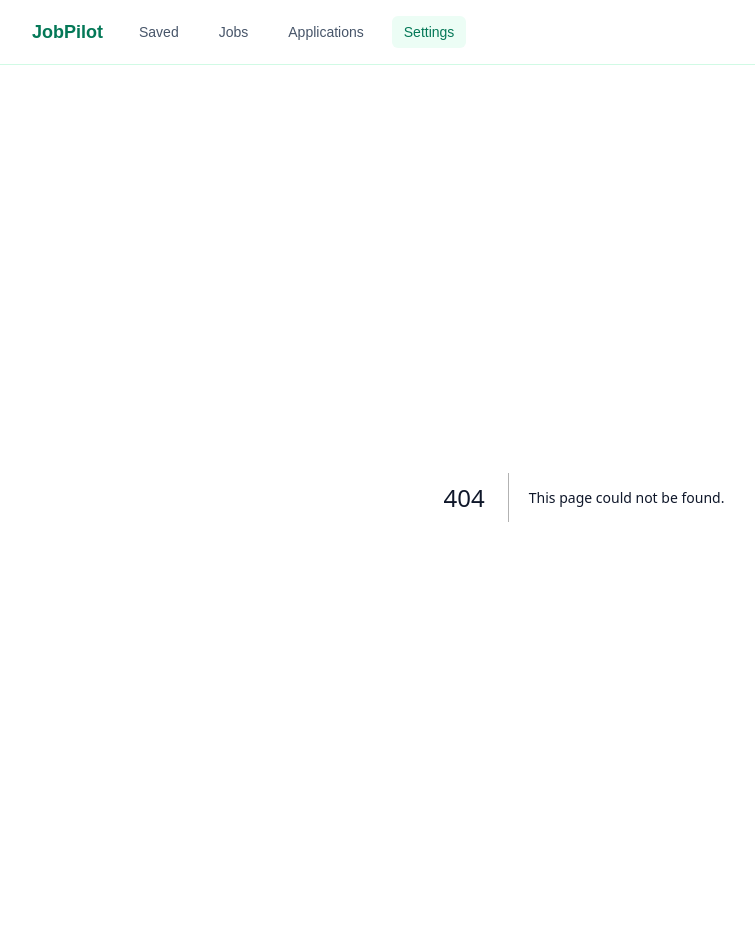
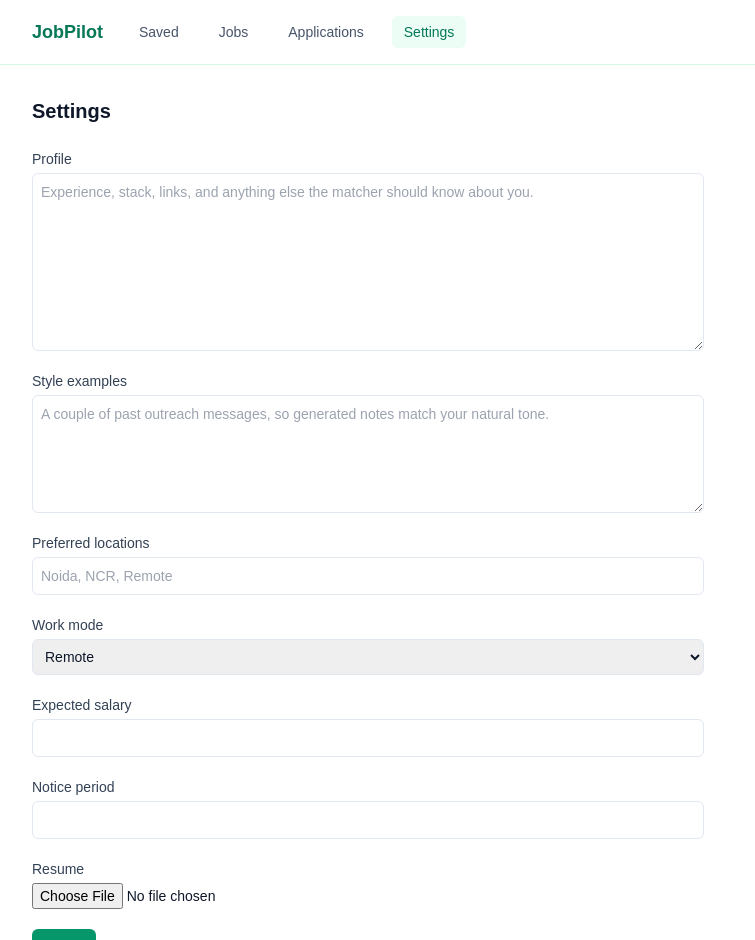
Before and after one commit to sumit-verma11/jobFinder, a Next.js app: page /settings in a window 1280 px wide. Before the commit this address had no page. Shown: the top 940 px of the page, without its empty margins (56-811 px from the left). Built offline with nearby package versions, Linux system fonts and the light colour scheme; no server answers; the database is empty.

Commit message:
feat: add DB-backed Settings page with resume upload

```diff
--- /dev/null
+++ b/src/app/api/settings/resume/route.ts
@@ -0,0 +1,19 @@
+import { db } from "@/lib/db";
+import { readResumeFile } from "@/lib/resumeStorage";
+
+export async function GET() {
+  const profile = await db.userProfile.findUnique({ where: { id: "default" } });
+
+  if (!profile?.resumeFilePath || !profile.resumeFileName) {
+    return new Response("No resume uploaded", { status: 404 });
+  }
+
+  const buffer = await readResumeFile(profile.resumeFilePath);
+
+  return new Response(buffer as unknown as BodyInit, {
+    headers: {
+      "Content-Type": "application/octet-stream",
+      "Content-Disposition": `attachment; filename="${profile.resumeFileName}"`,
+    },
+  });
+}
--- /dev/null
+++ b/src/app/api/settings/route.ts
@@ -0,0 +1,34 @@
+import { NextResponse } from "next/server";
+import type { WorkMode } from "@prisma/client";
+import { saveProfile } from "@/lib/profile";
+import { saveResumeFile } from "@/lib/resumeStorage";
+
+export async function POST(request: Request) {
+  const form = await request.formData();
+
+  const profileText = String(form.get("profileText") ?? "");
+  const styleExamplesText = String(form.get("styleExamplesText") ?? "");
+  const preferredLocations = String(form.get("preferredLocations") ?? "")
+    .split(",")
+    .map((location) => location.trim())
+    .filter(Boolean);
+  const workMode = String(form.get("workMode") ?? "REMOTE") as WorkMode;
+  const expectedSalary = String(form.get("expectedSalary") ?? "").trim() || null;
+  const noticePeriod = String(form.get("noticePeriod") ?? "").trim() || null;
+
+  const resumeFile = form.get("resume");
+  const resumeFields =
+    resumeFile instanceof File && resumeFile.size > 0 ? await saveResumeFile(resumeFile) : {};
+
+  await saveProfile({
+    profileText,
+    styleExamplesText,
+    preferredLocations,
+    workMode,
+    expectedSalary,
+    noticePeriod,
+    ...resumeFields,
+  });
+
+  return NextResponse.json({ ok: true });
+}
--- /dev/null
+++ b/src/app/settings/page.tsx
@@ -0,0 +1,13 @@
+import { db } from "@/lib/db";
+import { SettingsForm } from "@/components/SettingsForm";
+
+export default async function SettingsPage() {
+  const profile = await db.userProfile.findUnique({ where: { id: "default" } });
+
+  return (
+    <div>
+      <h1 className="mb-6 text-xl font-semibold text-slate-900">Settings</h1>
+      <SettingsForm profile={profile} />
+    </div>
+  );
+}
--- /dev/null
+++ b/src/components/SettingsForm.tsx
@@ -0,0 +1,103 @@
+"use client";
+
+import { useRouter } from "next/navigation";
+import type { FormEvent } from "react";
+import type { UserProfile } from "@prisma/client";
+
+export function SettingsForm({ profile }: { profile: UserProfile | null }) {
+  const router = useRouter();
+
+  async function handleSubmit(event: FormEvent<HTMLFormElement>) {
+    event.preventDefault();
+    const formData = new FormData(event.currentTarget);
+    await fetch("/api/settings", { method: "POST", body: formData });
+    router.refresh();
+  }
+
+  return (
+    <form onSubmit={handleSubmit} className="flex max-w-2xl flex-col gap-5">
+      <label className="flex flex-col gap-1">
+        <span className="text-sm font-medium text-slate-700">Profile</span>
+        <textarea
+          name="profileText"
+          defaultValue={profile?.profileText ?? ""}
+          rows={8}
+          className="rounded-md border border-slate-200 p-2 text-sm"
+          placeholder="Experience, stack, links, and anything else the matcher should know about you."
+        />
+      </label>
+
+      <label className="flex flex-col gap-1">
+        <span className="text-sm font-medium text-slate-700">Style examples</span>
+        <textarea
+          name="styleExamplesText"
+          defaultValue={profile?.styleExamplesText ?? ""}
+          rows={5}
+          className="rounded-md border border-slate-200 p-2 text-sm"
+          placeholder="A couple of past outreach messages, so generated notes match your natural tone."
+        />
+      </label>
+
+      <label className="flex flex-col gap-1">
+        <span className="text-sm font-medium text-slate-700">Preferred locations</span>
+        <input
+          type="text"
+          name="preferredLocations"
+          defaultValue={profile?.preferredLocations.join(", ") ?? ""}
+          className="rounded-md border border-slate-200 p-2 text-sm"
+          placeholder="Noida, NCR, Remote"
+        />
+      </label>
+
+      <label className="flex flex-col gap-1">
+        <span className="text-sm font-medium text-slate-700">Work mode</span>
+        <select
+          name="workMode"
+          defaultValue={profile?.workMode ?? "REMOTE"}
+          className="rounded-md border border-slate-200 p-2 text-sm"
+        >
+          <option value="REMOTE">Remote</option>
+          <option value="HYBRID">Hybrid</option>
+          <option value="ONSITE">Onsite</option>
+        </select>
+      </label>
+
+      <label className="flex flex-col gap-1">
+        <span className="text-sm font-medium text-slate-700">Expected salary</span>
+        <input
+          type="text"
+          name="expectedSalary"
+          defaultValue={profile?.expectedSalary ?? ""}
+          className="rounded-md border border-slate-200 p-2 text-sm"
+        />
+      </label>
+
+      <label className="flex flex-col gap-1">
+        <span className="text-sm font-medium text-slate-700">Notice period</span>
+        <input
+          type="text"
+          name="noticePeriod"
+          defaultValue={profile?.noticePeriod ?? ""}
+          className="rounded-md border border-slate-200 p-2 text-sm"
+        />
+      </label>
+
+      <label className="flex flex-col gap-1">
+        <span className="text-sm font-medium text-slate-700">Resume</span>
+        {profile?.resumeFileName && (
+          <a href="/api/settings/resume" className="text-sm text-emerald-700 underline">
+            Current: {profile.resumeFileName}
+          </a>
+        )}
+        <input type="file" name="resume" className="text-sm" />
+      </label>
+
+      <button
+        type="submit"
+        className="w-fit rounded-md bg-emerald-600 px-4 py-2 text-sm font-medium text-white hover:bg-emerald-700"
+      >
+        Save
+      </button>
+    </form>
+  );
+}
--- /dev/null
+++ b/src/lib/resumeStorage.ts
@@ -0,0 +1,23 @@
+import { mkdir, readFile, writeFile } from "node:fs/promises";
+import { join } from "node:path";
+
+const UPLOADS_DIR = join(process.cwd(), "uploads");
+
+export async function saveResumeFile(file: File): Promise<{ fileName: string; filePath: string }> {
+  await mkdir(UPLOADS_DIR, { recursive: true });
+
+  const fileName = file.name;
+  const filePath = join("uploads", fileName);
+  const buffer = Buffer.from(await file.arrayBuffer());
+  await writeFile(join(process.cwd(), filePath), buffer);
+
+  return { fileName, filePath };
+}
+
+export function resolveResumePath(filePath: string): string {
+  return join(process.cwd(), filePath);
+}
+
+export async function readResumeFile(filePath: string): Promise<Uint8Array> {
+  return readFile(resolveResumePath(filePath));
+}
```
Also changed, not shown: 1 other file (tests, documents, lock files or other folders).
